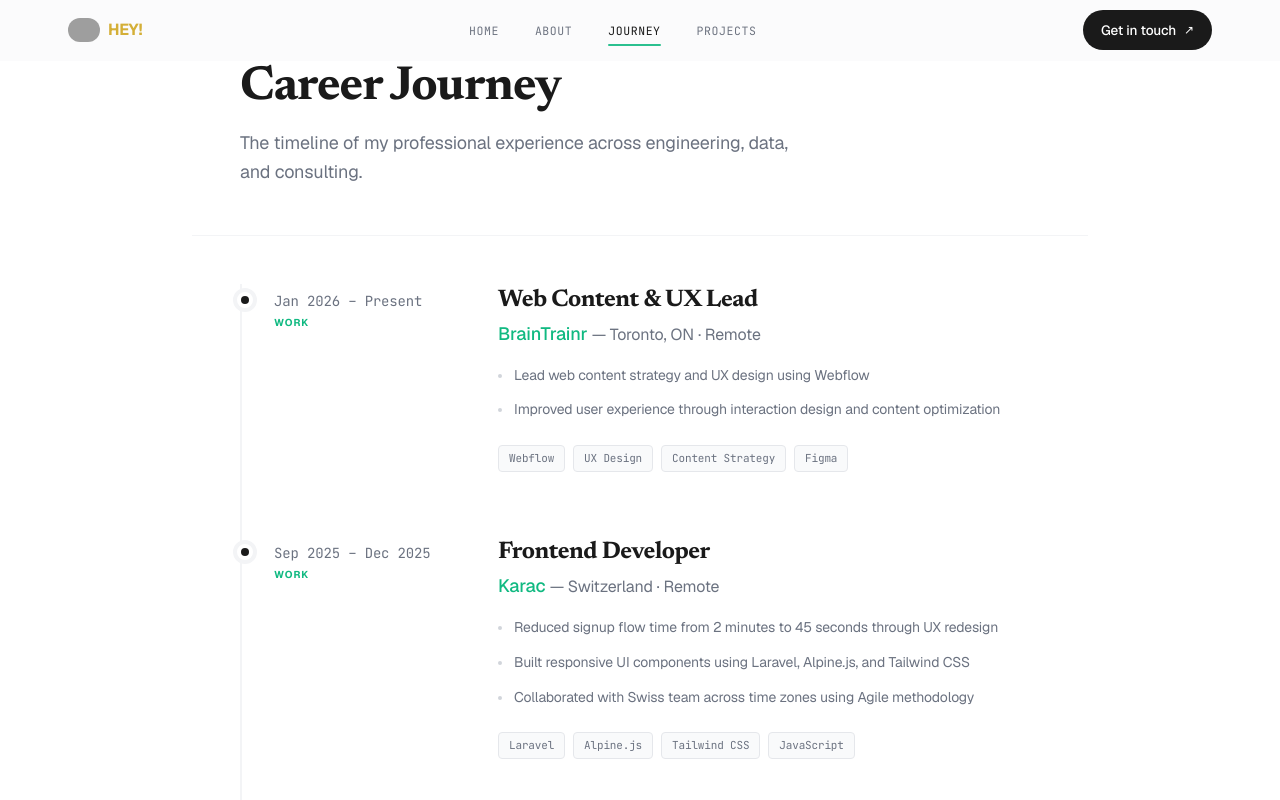
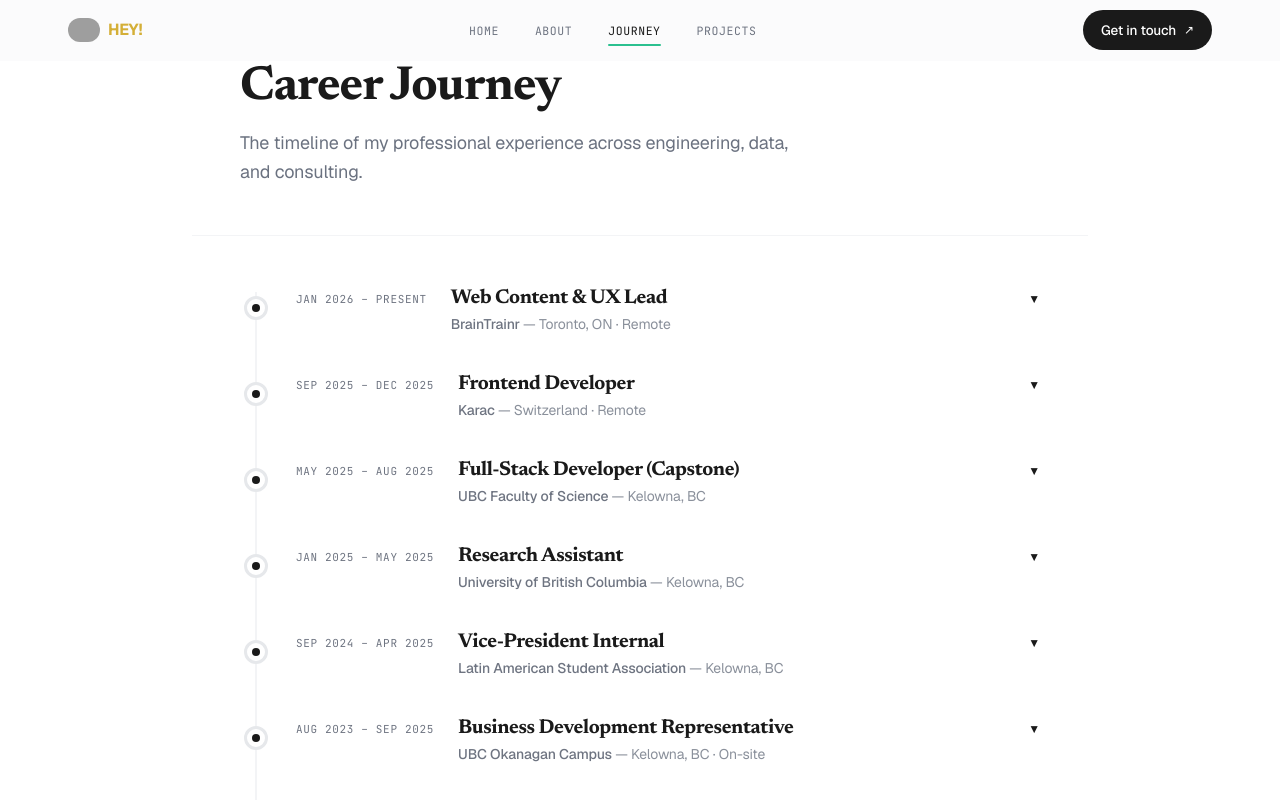
Before and after one commit to RikepilB/Portlio, a Next.js app: page /journey in a window 1280 px wide. Shown: the top 800 px of the page. Built offline with nearby package versions, Linux system fonts and the light colour scheme; grey boxes are pictures that could not be loaded.

Commit message:
Compact clickable timeline on journey + hide footer there

```diff
--- a/src/app/journey/page.tsx
+++ b/src/app/journey/page.tsx
@@ -1,6 +1,15 @@
+'use client'
+
+import { useState } from 'react'
 import { experiences } from '@/data/experience'
 
 export default function JourneyPage() {
+    const [openId, setOpenId] = useState<string | null>(null)
+
+    const toggle = (id: string) => {
+        setOpenId((prev) => (prev === id ? null : id))
+    }
+
     return (
         <div className="bg-white min-h-screen">
             {/* ── Header ── */}
@@ -14,36 +23,70 @@ export default function JourneyPage() {
             </div>
 
             <div className="max-w-4xl mx-auto px-6 sm:px-12 pb-24 border-t border-[#F3F4F6] pt-12">
-                {/* Minimal Timeline */}
-                <div className="relative border-l-2 border-[#F3F4F6] ml-3 sm:ml-0 md:pl-8 space-y-16">
-                    {experiences.map((exp) => (
-                        <article key={exp.id} className="relative pl-8 md:pl-0">
-                            {/* Timeline Marker (Circle) */}
+                {/* Timeline */}
+                <div className="relative">
+                    {/* Vertical line */}
+                    <div className="absolute left-[11px] md:left-[15px] top-2 bottom-2 w-[2px] bg-[#F3F4F6]" aria-hidden="true" />
+
+                    <div className="space-y-6">
+                        {experiences.map((exp) => {
+                            const isOpen = openId === exp.id
+                            return (
+                                <article key={exp.id} className="relative pl-10 md:pl-14">
+                                    {/* Dot */}
+                                    <button
+                                        type="button"
+                                        onClick={() => toggle(exp.id)}
+                                        className="absolute left-0 md:left-[4px] top-3 w-6 h-6 bg-white border-[3px] border-[#e6e8eb] rounded-full flex items-center justify-center transition-all hover:border-[#2bc08f] z-10"
+                                        aria-expanded={isOpen}
+                                        aria-label={`Toggle details for ${exp.role}`}
+                                    >
+                                        <div className={`w-2 h-2 rounded-full transition-colors ${isOpen ? 'bg-[#2bc08f]' : 'bg-[#1A1A1A]'}`} />
+                                    </button>
+
+                                    {/* Compact header — always visible */}
+                                    <button
+                                        type="button"
+                                        onClick={() => toggle(exp.id)}
+                                        className="w-full text-left group"
+                                    >
+                                        <div className="flex flex-col sm:flex-row sm:items-baseline gap-1 sm:gap-6 pb-3">
+                                            <span className="font-mono text-[11px] text-[#6e7481] uppercase tracking-[0.06em] shrink-0">
+                                                {exp.period}
+                                            </span>
+                                            <div className="flex-1">
+                                                <h2 className="font-display text-xl font-bold text-[#1A1A1A] group-hover:text-[#0c5a40] transition-colors">
+                                                    {exp.role}
+                                                </h2>
+                                                <p className="text-sm font-medium text-[#6e7481] mt-0.5">
+                                                    {exp.org} <span className="text-[#8a909b] font-normal">— {exp.location}</span>
+                                                </p>
+                                            </div>
+                                            <span className={`text-xs transition-transform duration-200 ${isOpen ? 'rotate-180' : ''}`}>
+                                                ▼
+                                            </span>
+                                        </div>
+                                    </button>
+
+                                    {/* Expandable content */}
                                     <div
-                                className="absolute -left-[41px] md:-left-[41px] w-6 h-6 bg-white border-4 border-[#F3F4F6] rounded-full flex items-center justify-center top-1"
-                                aria-hidden
+                                        className="overflow-hidden transition-all duration-300 ease-out"
+                                        style={{
+                                            maxHeight: isOpen ? '600px' : '0px',
+                                            opacity: isOpen ? 1 : 0,
+                                        }}
                                     >
-                                <div className="w-2 h-2 rounded-full bg-[#1A1A1A]" />
-                            </div>
+                                        <div className="pb-6 pt-2 border-t border-[#F3F4F6]">
+                                            {exp.description && (
+                                                <p className="text-sm text-[#474747] leading-relaxed mb-4">
+                                                    {exp.description}
+                                                </p>
+                                            )}
 
-                            <div className="flex flex-col md:flex-row md:items-baseline gap-2 md:gap-8 mb-4">
-                                <div className="md:w-48 shrink-0">
-                                    <p className="text-sm font-mono text-[#6B7280]">{exp.period}</p>
-                                    {exp.type && (
-                                        <p className="text-[10px] font-bold tracking-widest uppercase text-[#10B981] mt-1">{exp.type}</p>
-                                    )}
-                                </div>
-                                <div>
-                                    <h2 className="font-display text-2xl font-bold text-[#1A1A1A] mb-1">{exp.role}</h2>
-                                    <p className="text-lg font-medium text-[#10B981]">{exp.org} <span className="text-[#6B7280] text-sm md:text-base font-normal">— {exp.location}</span></p>
-                                </div>
-                            </div>
-
-                            <div className="md:pl-56">
-                                <ul className="mb-6 space-y-3">
+                                            <ul className="mb-4 space-y-2">
                                                 {exp.bullets.map((bullet, i) => (
-                                        <li key={i} className="relative pl-4 text-sm text-[#6B7280] leading-relaxed">
-                                            <span className="absolute left-0 top-2.5 w-1 h-1 rounded-full bg-[#d1d5db]" aria-hidden />
+                                                    <li key={i} className="relative pl-4 text-sm text-[#6e7481] leading-relaxed">
+                                                        <span className="absolute left-0 top-2 w-1 h-1 rounded-full bg-[#d1d2d8]" aria-hidden />
                                                         {bullet}
                                                     </li>
                                                 ))}
@@ -53,25 +96,29 @@ export default function JourneyPage() {
                                                 {exp.skills?.map((skill) => (
                                                     <span
                                                         key={skill}
-                                            className="text-[11px] font-mono text-[#6B7280] bg-[#F9FAFB] border border-[#E5E7EB] rounded px-2.5 py-1"
+                                                        className="text-[11px] font-mono text-[#6e7481] bg-[#f8f9fa] border border-[#e6e8eb] rounded px-2.5 py-1"
                                                     >
                                                         {skill}
                                                     </span>
                                                 ))}
                                             </div>
+
                                             {exp.partnerLink && (
                                                 <a
                                                     href={exp.partnerLink}
                                                     target="_blank"
                                                     rel="noopener noreferrer"
-                                        className="inline-flex items-center gap-1.5 text-xs font-semibold text-[#10B981] hover:underline mt-2"
+                                                    className="inline-flex items-center gap-1.5 text-xs font-semibold text-[#0c5a40] hover:text-[#2bc08f] mt-4 transition-colors"
                                                 >
                                                     🔗 View Partner →
                                                 </a>
                                             )}
                                         </div>
+                                    </div>
                                 </article>
-                    ))}
+                            )
+                        })}
+                    </div>
                 </div>
             </div>
         </div>
--- a/src/components/layout/Footer.tsx
+++ b/src/components/layout/Footer.tsx
@@ -14,7 +14,7 @@ const footerLinks = [
 
 export function Footer() {
     const pathname = usePathname()
-    if (pathname === '/') return null
+    if (pathname === '/' || pathname === '/journey') return null
 
     return (
         <footer className="bg-white border-t border-[#F3F4F6] mt-24" aria-label="Site footer">
```
Lines whose indentation alone changed are shown as unchanged.
